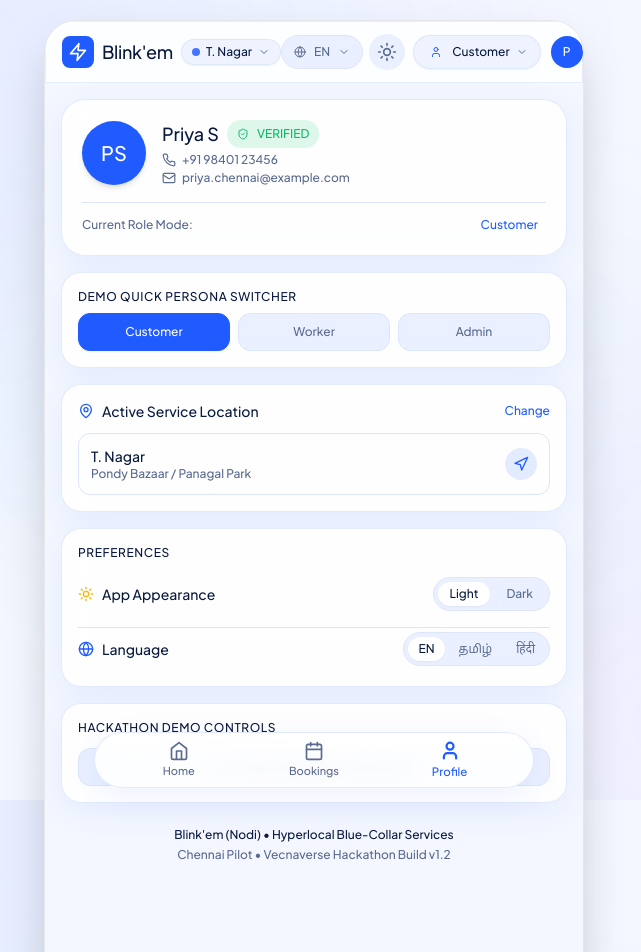
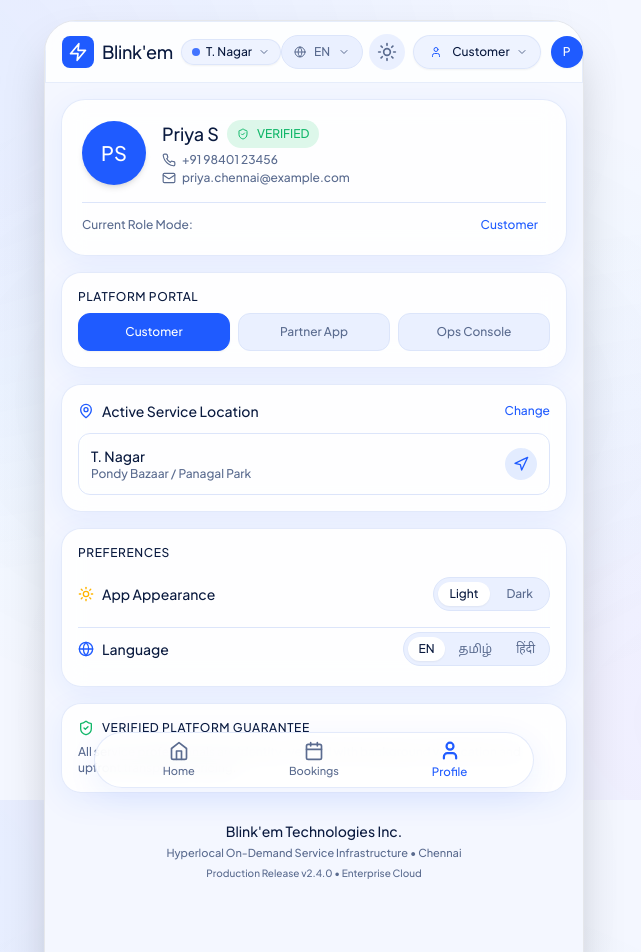
Before and after one commit to Firex-007/Blinkem, a React (Vite) app in the folder frontend/: page /profile in a window 1280 px wide. Shown: the top 952 px of the page, without its empty margins (326-967 px from the left). Built offline with nearby package versions, Linux system fonts and the light colour scheme; the HTML template or start-up script is replaced by a standard one.

Commit message:
feat(ui): pure SaaS product polish, remove all hackathon and demo references

```diff
--- a/frontend/index.html
+++ b/frontend/index.html
@@ -8,7 +8,8 @@
       href="https://fonts.googleapis.com/css2?family=Plus+Jakarta+Sans:wght@500;600;700;800&family=Noto+Sans+Tamil:wght@500;700&family=Noto+Sans+Devanagari:wght@500;700&display=swap"
       rel="stylesheet"
     />
-    <title>Blink'em</title>
+    <meta name="description" content="Blink'em - Hyperlocal on-demand verified home services in Chennai. Instant dispatch, live GPS tracking, and transparent quotes." />
+    <title>Blink'em • Hyperlocal On-Demand Services</title>
   </head>
   <body>
     <div id="root"></div>
--- a/frontend/src/components/RoleSwitcher.jsx
+++ b/frontend/src/components/RoleSwitcher.jsx
@@ -7,14 +7,14 @@ const ROLES = [
   {
     id: '1',
     label: 'Customer',
-    desc: 'Browse & book services with voice or tap',
+    desc: 'Browse & book services on-demand',
     path: '/',
     icon: User,
     tone: 'text-primary bg-primary-soft',
   },
   {
     id: '3',
-    label: 'Worker',
+    label: 'Partner Pro',
     desc: 'Manage jobs, send quotes & enter start OTP',
     path: '/worker',
     icon: ShieldCheck,
@@ -22,7 +22,7 @@ const ROLES = [
   },
   {
     id: '99',
-    label: 'Admin',
+    label: 'Operations',
     desc: 'KYC approvals, live dispatch logs & metrics',
     path: '/admin',
     icon: Building2,
@@ -49,7 +49,7 @@ export default function RoleSwitcher({ className }) {
       <button
         onClick={() => setOpen(!open)}
         className="inline-flex items-center gap-1.5 px-3 py-1.5 rounded-full glass-pill text-ink hover:border-primary transition shadow-sm"
-        aria-label="Switch demo role"
+        aria-label="Switch Role"
       >
         <span className={`w-5 h-5 rounded-full flex items-center justify-center ${current.tone}`}>
           <Icon className="w-3 h-3" />
@@ -68,7 +68,7 @@ export default function RoleSwitcher({ className }) {
           <div className="absolute right-0 mt-2 w-64 glass-card border border-line rounded-card shadow-2xl p-2 z-50 animate-slideUp">
             <div className="px-2 py-1.5 border-b border-line mb-1">
               <span className="text-[11px] font-700 text-muted uppercase tracking-wider block">
-                Active Perspective
+                Platform Portal
               </span>
             </div>
             {ROLES.map((r) => {
--- a/frontend/src/context/AppContext.jsx
+++ b/frontend/src/context/AppContext.jsx
@@ -3,7 +3,7 @@ import { CHENNAI_LOCALITIES, findClosestLocality } from '../data/chennaiLocaliti
 
 const AppContext = createContext(null);
 
-export const DEMO_USERS = {
+export const REGISTERED_ACCOUNTS = {
   '1': {
     id: 1,
     name: 'Priya S',
@@ -35,6 +35,8 @@ export const DEMO_USERS = {
     address: 'Blink\'em Operations HQ, Guindy, Chennai',
   },
 };
+
+export const DEMO_USERS = REGISTERED_ACCOUNTS;
 
 export function AppProvider({ children }) {
   const [theme, setTheme] = useState(() => {
--- a/frontend/src/hooks/useVoiceRecorder.js
+++ b/frontend/src/hooks/useVoiceRecorder.js
@@ -89,7 +89,7 @@ export function useVoiceRecorder({ onResult, onError } = {}) {
         } catch (err) {
           console.error('Voice parse error:', err);
           if (onError) onError(err);
-          // Fallback demo result so user is never blocked
+          // Offline fallback result to ensure continuous service availability
           if (onResult) {
             onResult({
               category: 'plumber',
--- a/frontend/src/pages/admin/AdminConsole.jsx
+++ b/frontend/src/pages/admin/AdminConsole.jsx
@@ -65,17 +65,17 @@ export default function AdminConsole() {
     }
   };
 
-  // Reset Demo DB
-  const handleResetDemo = async () => {
-    if (!window.confirm('Reset database to clean seed state?')) return;
+  // Reset Sandbox Data
+  const handleResetSandbox = async () => {
+    if (!window.confirm('Reset sandbox environment to default state?')) return;
     try {
       setResetting(true);
       await api.post('/demo/reset');
-      setToastMsg('Database reset to fresh demo state!');
+      setToastMsg('Sandbox environment refreshed successfully.');
       setTimeout(() => window.location.reload(), 1000);
     } catch (err) {
       console.error(err);
-      setToastMsg('Failed to reset demo data.');
+      setToastMsg('Failed to refresh sandbox data.');
     } finally {
       setResetting(false);
     }
@@ -85,7 +85,7 @@ export default function AdminConsole() {
   const bookingList = bookings || [];
 
   return (
-    <div className="space-y-4 pb-20">
+    <div className="space-y-4 pb-32">
       {/* Toast Alert */}
       {toastMsg && (
         <div className="p-3 bg-surface border border-primary text-ink text-xs font-600 rounded-card flex items-center justify-between shadow-sm">
@@ -99,18 +99,18 @@ export default function AdminConsole() {
       {/* Admin Header */}
       <div className="flex items-center justify-between">
         <div>
-          <h1 className="text-xl font-800 text-ink tracking-tight">Admin Console</h1>
-          <p className="text-xs text-muted">Verify workers, monitor orders &amp; platform metrics</p>
+          <h1 className="text-xl font-800 text-ink tracking-tight">Platform Operations</h1>
+          <p className="text-xs text-muted">Verify partners, monitor dispatches &amp; analytics</p>
         </div>
         <Button
           variant="secondary"
           size="sm"
           loading={resetting}
-          onClick={handleResetDemo}
+          onClick={handleResetSandbox}
           className="text-xs flex items-center gap-1"
         >
           <RefreshCw className="w-3.5 h-3.5" />
-          <span>Reset Demo</span>
+          <span>Refresh Data</span>
         </Button>
       </div>
 
--- a/frontend/src/pages/customer/Bookings.jsx
+++ b/frontend/src/pages/customer/Bookings.jsx
@@ -29,7 +29,7 @@ export default function Bookings() {
   const displayed = tab === 'active' ? activeBookings : pastBookings;
 
   return (
-    <div className="space-y-4 pb-20">
+    <div className="space-y-4 pb-32">
       <div className="flex items-center justify-between">
         <h1 className="text-xl font-800 text-ink tracking-tight">
           {t('bookings') || 'Your Bookings'}
--- a/frontend/src/pages/customer/Profile.jsx
+++ b/frontend/src/pages/customer/Profile.jsx
@@ -42,20 +42,7 @@ export default function Profile() {
   } = useApp();
   const navigate = useNavigate();
 
-  const [resetting, setResetting] = useState(false);
   const [toastMsg, setToastMsg] = useState(null);
-
-  const handleResetDb = async () => {
-    setResetting(true);
-    try {
-      await api.post('/demo/reset');
-      setToastMsg('Demo database re-seeded successfully with fresh data.');
-    } catch (e) {
-      setToastMsg('Failed to reset demo DB: ' + (e.message || 'Error'));
-    } finally {
-      setResetting(false);
-    }
-  };
 
   const handleQuickSwitch = (newId, path) => {
     setUserId(newId);
@@ -63,7 +50,7 @@ export default function Profile() {
   };
 
   return (
-    <div className="space-y-4 pb-20 animate-fade">
+    <div className="space-y-4 pb-32 animate-fade">
       {toastMsg && (
         <Toast
           open={!!toastMsg}
@@ -115,10 +102,10 @@ export default function Profile() {
         </div>
       </div>
 
-      {/* Quick Perspective Switcher */}
+      {/* Platform Portal Switcher */}
       <div className="p-4 rounded-card glass-card border border-line">
         <span className="text-xs font-800 text-ink block mb-2 uppercase tracking-wider">
-          Demo Quick Persona Switcher
+          Platform Portal
         </span>
         <div className="grid grid-cols-3 gap-2">
           <button
@@ -139,7 +126,7 @@ export default function Profile() {
                 : 'bg-surface2 text-muted hover:text-ink border-line'
             }`}
           >
-            Worker
+            Partner App
           </button>
           <button
             onClick={() => handleQuickSwitch('99', '/admin')}
@@ -149,7 +136,7 @@ export default function Profile() {
                 : 'bg-surface2 text-muted hover:text-ink border-line'
             }`}
           >
-            Admin
+            Ops Console
           </button>
         </div>
       </div>
@@ -242,25 +229,24 @@ export default function Profile() {
         </div>
       </div>
 
-      {/* Demo Diagnostics & DB Reset */}
-      <div className="p-4 rounded-card glass-card border border-line space-y-3">
-        <span className="text-xs font-800 text-ink block uppercase tracking-wider">
-          Hackathon Demo Controls
-        </span>
-        <button
-          onClick={handleResetDb}
-          disabled={resetting}
-          className="w-full py-2.5 px-4 rounded-chip bg-surface2 hover:bg-soft text-ink font-700 text-xs flex items-center justify-center gap-2 border border-line transition"
-        >
-          <RefreshCw className={`w-3.5 h-3.5 ${resetting ? 'animate-spin' : ''}`} />
-          <span>{resetting ? 'Resetting Database...' : 'Reset Demo DB to Clean State'}</span>
-        </button>
+      {/* Platform & Account Security */}
+      <div className="p-4 rounded-card glass-card border border-line space-y-2">
+        <div className="flex items-center gap-2">
+          <ShieldCheck className="w-4 h-4 text-success" />
+          <span className="text-xs font-800 text-ink uppercase tracking-wider">
+            Verified Platform Guarantee
+          </span>
+        </div>
+        <p className="text-xs text-muted">
+          All service professionals are identity-verified with background verification and upfront transparent pricing.
+        </p>
       </div>
 
       {/* App Version Info */}
-      <div className="text-center text-xs text-muted pt-2 space-y-1">
-        <p className="font-700 text-ink">Blink'em (Nodi) • Hyperlocal Blue-Collar Services</p>
-        <p>Chennai Pilot • Vecnaverse Hackathon Build v1.2</p>
+      <div className="text-center text-xs text-muted pt-3 pb-2 space-y-1">
+        <p className="font-700 text-ink text-sm">Blink'em Technologies Inc.</p>
+        <p className="text-[11px] text-muted">Hyperlocal On-Demand Service Infrastructure • Chennai</p>
+        <p className="text-[10px] text-muted/70">Production Release v2.4.0 • Enterprise Cloud</p>
       </div>
     </div>
   );
--- a/frontend/src/pages/worker/WorkerHome.jsx
+++ b/frontend/src/pages/worker/WorkerHome.jsx
@@ -147,7 +147,7 @@ export default function WorkerHome() {
   const inboxList = inbox || [];
 
   return (
-    <div className="space-y-4 pb-20">
+    <div className="space-y-4 pb-32">
       {/* Toast Notification */}
       {toastMsg && (
         <div className="p-3 bg-dangersoft text-danger text-xs font-600 rounded-card flex items-center justify-between">
```
Also changed, not shown: frontend/src/components/LoginModal.jsx (+8 -8 lines), frontend/src/pages/customer/Tracking.jsx (+5 -5 lines).
